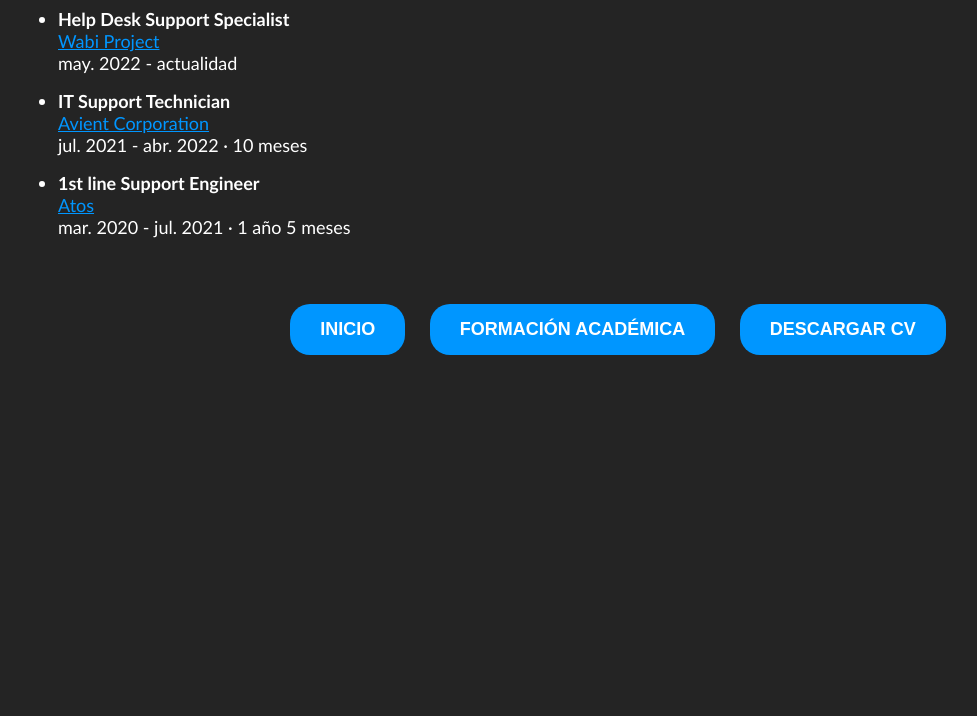
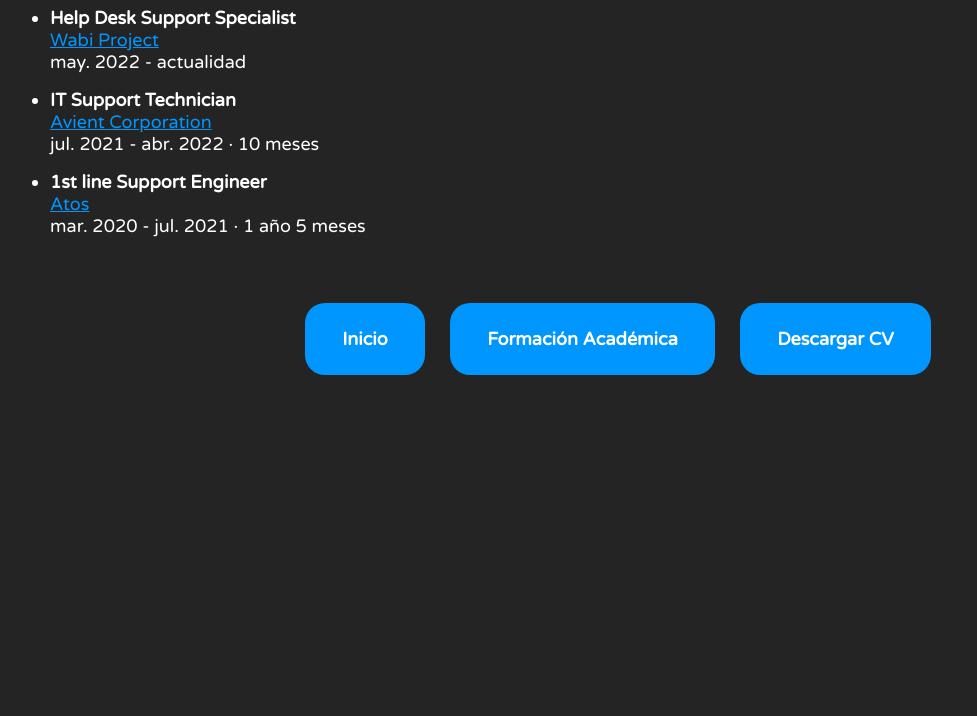
Before and after one commit to IvanR1410/portfolio, a plain HTML site: page experiencia.html in a window 1280 px wide. Shown: the part 84-800 px from the top of the page, without its empty margins (22-999 px from the left). Drawn offline with Linux system fonts and the light colour scheme.

Commit message:
Add files via upload

```diff
--- a/experiencia.html
+++ b/experiencia.html
@@ -5,6 +5,7 @@
         <title>Portfolio Iván Ramírez - Experiencia</title>
         <meta http-equiv="Content-Type" content="text/html; charset=UTF-8"/>
         <link rel="stylesheet" href="styles.css"/>
+        <link rel="stylesheet" href="https://fonts.googleapis.com/css2?family=Varela+Round"/>
     </head>
 
     <body>
--- a/styles.css
+++ b/styles.css
@@ -2,9 +2,9 @@
     background-color: #242424;
     text-align: center;
     color: #ffffff;
-    font-family: "calibri";
+    font-family: "Varela Round";
     font-size: large;
-    padding: 0 1rem;
+    margin: 0 1rem 1rem;
 }
 
 body h1 {
@@ -98,13 +98,13 @@
     background: #0096FF;
     border: none;
     color: #ffffff;
-    padding: 15px 30px;
+    padding: 2% 3%;
     border-radius: 20px;
     cursor: pointer;
     margin: 10px;
-    font-size: large;
+    font-size: 100%;
     transition: 0.8s;
-    text-transform: uppercase;
+    font-family: "Varela Round"
 }
 
 .buttons:hover {
```
Also changed, not shown: formacion.html (+1 -0 lines), index.html (+1 -0 lines).
